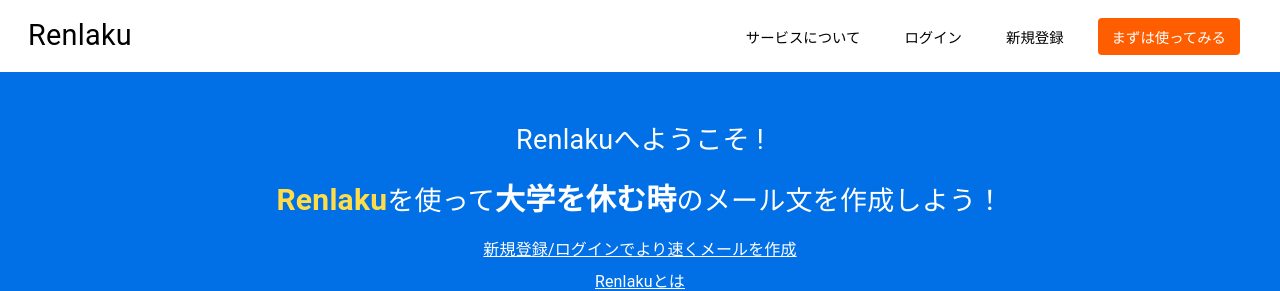
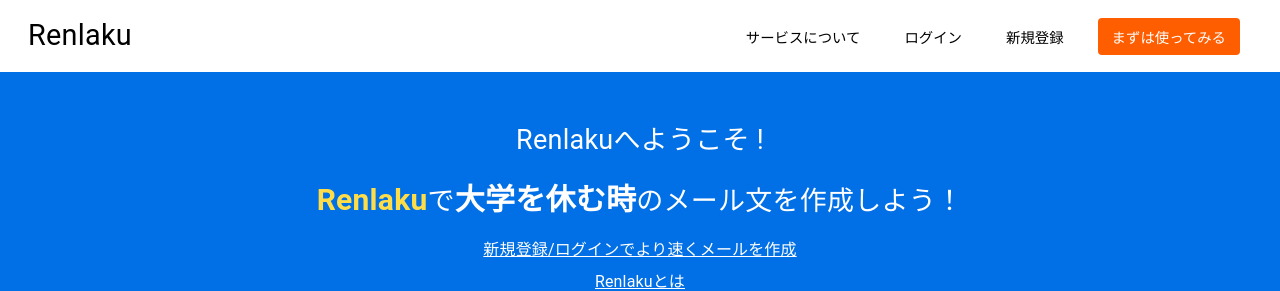
Before and after one commit to yusei53/Renlaku, a Next.js app: page /skip-class in a window 1280 px wide. Shown: the top 291 px of the page. Built offline with nearby package versions, Linux system fonts and the light colour scheme; no server answers.

Commit message:
細かいUI修正

```diff
--- a/app/_components/common/message/renlaku-message.tsx
+++ b/app/_components/common/message/renlaku-message.tsx
@@ -12,16 +12,14 @@ const RenlakuMessage = (props: { highlightTitle: string }) => {
           py={2}
           textAlign={"center"}
         >
-          <Highlight>Renlaku</Highlight>
-          を使って
+          <Highlight>Renlaku</Highlight>で
           <HighlightTitle>{props.highlightTitle}</HighlightTitle>
-          の<br />
-          メール文を作成しよう！
+          <br />
+          のメール文を作成しよう！
         </Typography>
       ) : (
         <Typography color={"white"} fontSize={27} py={2}>
-          <Highlight>Renlaku</Highlight>
-          を使って
+          <Highlight>Renlaku</Highlight>で
           <HighlightTitle>{props.highlightTitle}</HighlightTitle>
           のメール文を作成しよう！
         </Typography>
```
